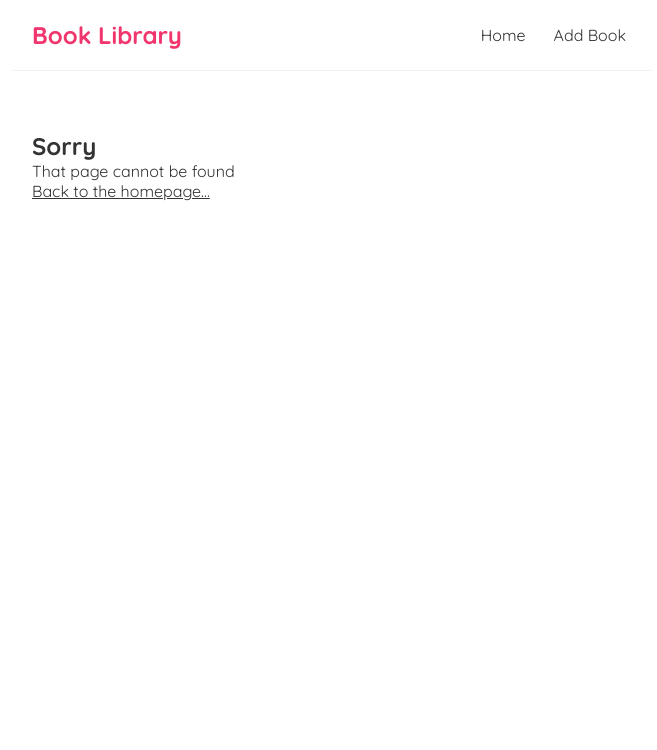
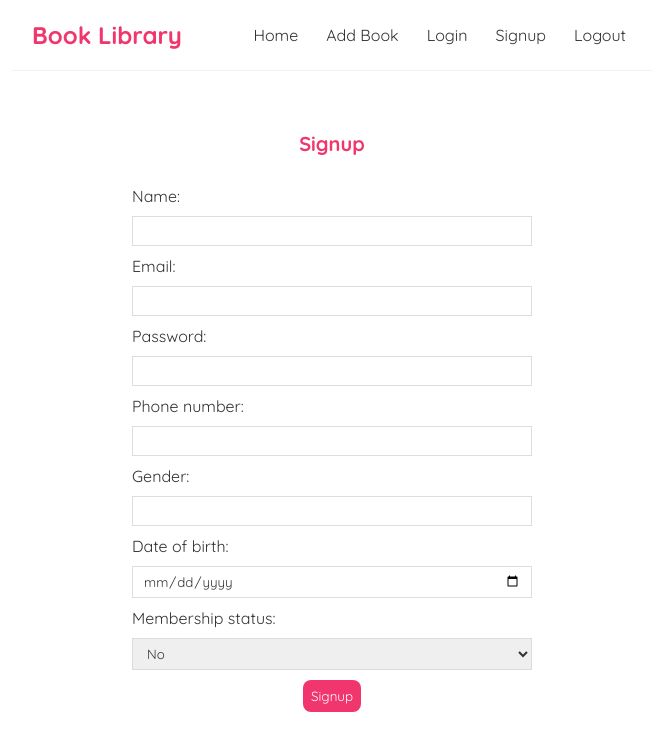
Before and after one commit to Topiuhm/week6-fe-pp, a React (Vite) app in the folder week6-fepp/frontend/: page /signup in a window 1280 px wide. Shown: the top 750 px of the page, without its empty margins (308-965 px from the left). Built offline with nearby package versions, Linux system fonts and the light colour scheme.

Commit message:
feat(auth): add Signup and Login pages with localStorage and Navbar links

```diff
--- a/week6-fepp/frontend/src/App.jsx
+++ b/week6-fepp/frontend/src/App.jsx
@@ -7,6 +7,8 @@
 import NotFoundPage from "./pages/NotFoundPage";
 import BookPage from "./pages/BookPage";
 import EditBookPage from "./pages/EditBookPage";
+import Signup from "./pages/Signup";
+import Login from "./pages/Login";
 
 const App = () => {
   return (
@@ -19,6 +21,10 @@
             <Route path="/add-book" element={<AddBookPage />} />
             <Route path="/books/:id" element={<BookPage />} />
             <Route path="/edit-book/:id" element={<EditBookPage />} />
+
+            <Route path="/signup" element={<Signup />} />
+            <Route path="/login" element={<Login />} />
+
             <Route path="*" element={<NotFoundPage />} />
           </Routes>
         </div>
--- a/week6-fepp/frontend/src/components/Navbar.jsx
+++ b/week6-fepp/frontend/src/components/Navbar.jsx
@@ -5,6 +5,9 @@
       <div className="links">
         <a href="/">Home</a>
         <a href="/add-book">Add Book</a>
+        <a href="/login">Login</a>
+        <a href="/signup">Signup</a>
+        <a onClick={() => localStorage.removeItem("user")}>Logout</a>
       </div>
     </nav>
   );
--- /dev/null
+++ b/week6-fepp/frontend/src/pages/Login.jsx
@@ -0,0 +1,43 @@
+import { useState } from "react";
+
+export default function Login() {
+  const [email, setEmail] = useState("");
+  const [password, setPassword] = useState("");
+
+  async function loginUser() {
+    const response = await fetch("/api/users/login", {
+      method: "POST",
+      headers: {
+        "Content-Type": "application/json"
+      },
+      body: JSON.stringify({
+        email,
+        password
+      })
+    });
+
+    if (response.ok) {
+      const userData = await response.json();
+      console.log(userData);
+      localStorage.setItem("user", JSON.stringify(userData));
+    } else {
+      console.error("Failed to login");
+    }
+  }
+
+  return (
+    <div className="create">
+      <h2>Login</h2>
+      <form>
+        <label>Email:</label>
+        <input type="email" required value={email} onChange={(e) => setEmail(e.target.value)} />
+        <label>Password:</label>
+        <input type="password" required value={password} onChange={(e) => setPassword(e.target.value)} />
+        <button onClick={(e) => {
+          e.preventDefault();
+          loginUser();
+        }}>Login</button>
+      </form>
+    </div>
+  )
+}
--- /dev/null
+++ b/week6-fepp/frontend/src/pages/Signup.jsx
@@ -0,0 +1,66 @@
+import { useState } from "react"
+
+export default function Signup() {
+  const [name, setName] = useState("");
+  const [email, setEmail] = useState("");
+  const [password, setPassword] = useState("");
+  const [phoneNumber, setPhoneNumber] = useState("");
+  const [gender, setGender] = useState("");
+  const [dateOfBirth, setDateOfBirth] = useState("");
+  const [membershipStatus, setMembershipStatus] = useState(false);
+
+  async function signupUser() {
+    const newUser = {
+      name,
+      email,
+      password,
+      phone_number: phoneNumber,
+      gender,
+      date_of_birth: dateOfBirth,
+      membership_status: membershipStatus
+    };
+    const response = await fetch("/api/users/signup", {
+      method: "POST",
+      headers: {
+        "Content-Type": "application/json"
+      },
+      body: JSON.stringify(newUser)
+    });
+    if (response.ok) {
+      const userData = await response.json();
+      console.log(userData);
+      localStorage.setItem("user", JSON.stringify(userData));
+    } else {
+      console.error("Failed to register new user");
+    }
+  }
+
+  return (
+    <div className="create">
+      <h2>Signup</h2>
+      <form>
+        <label>Name:</label>
+        <input type="text" required value={name} onChange={(e) => setName(e.target.value)} />
+        <label>Email:</label>
+        <input type="email" required value={email} onChange={(e) => setEmail(e.target.value)} />
+        <label>Password:</label>
+        <input type="password" required value={password} onChange={(e) => setPassword(e.target.value)} />
+        <label>Phone number:</label>
+        <input type="tel" required value={phoneNumber} onChange={(e) => setPhoneNumber(e.target.value)} />
+        <label>Gender:</label>
+        <input type="text" required value={gender} onChange={(e) => setGender(e.target.value)} />
+        <label>Date of birth:</label>
+        <input type="date" required value={dateOfBirth} onChange={(e) => setDateOfBirth(e.target.value)} />
+        <label>Membership status:</label>
+        <select value={membershipStatus} onChange={(e) => setMembershipStatus(e.target.value === "true")}>
+          <option value="true">Yes</option>
+          <option value="false">No</option>
+        </select>
+        <button onClick={(e) => {
+          e.preventDefault();
+          signupUser();
+        }}>Signup</button>
+      </form>
+    </div>
+  )
+}
```
Also changed, not shown: 1 other file (tests, documents, lock files or other folders).
